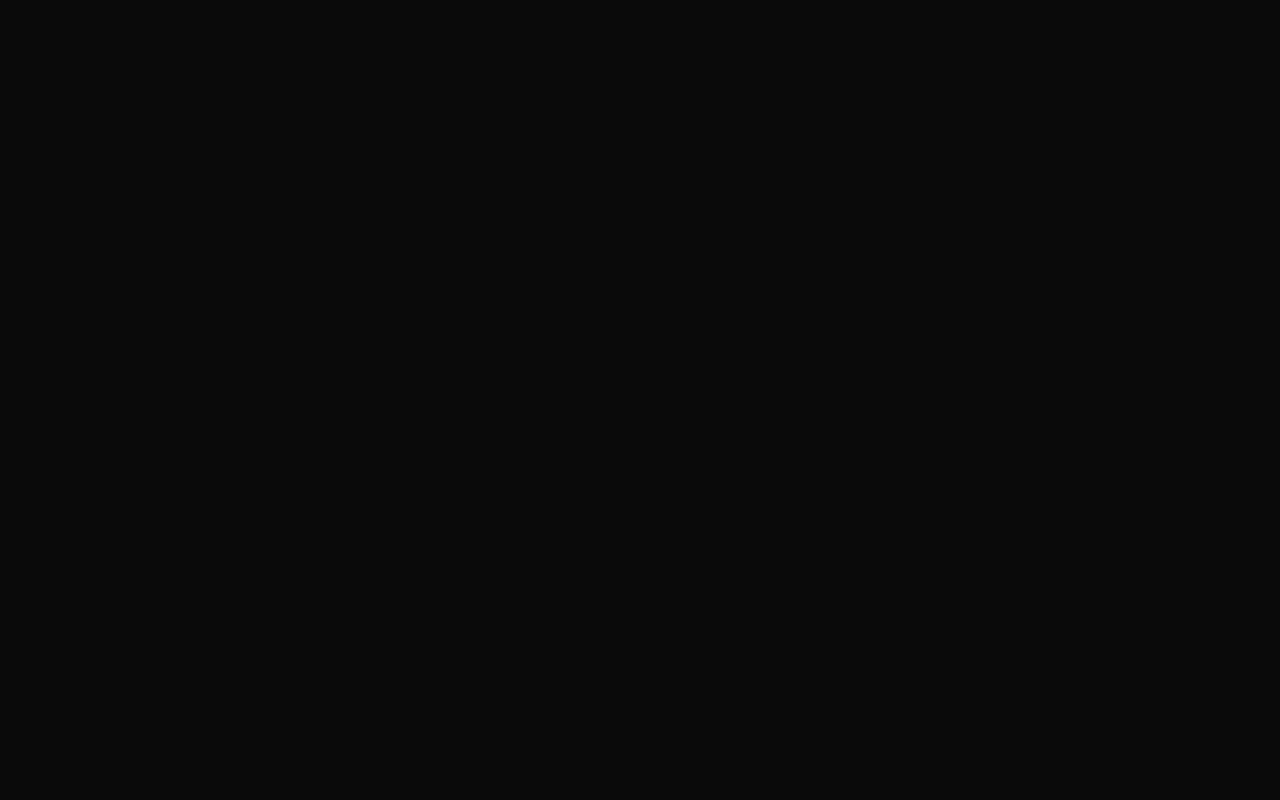
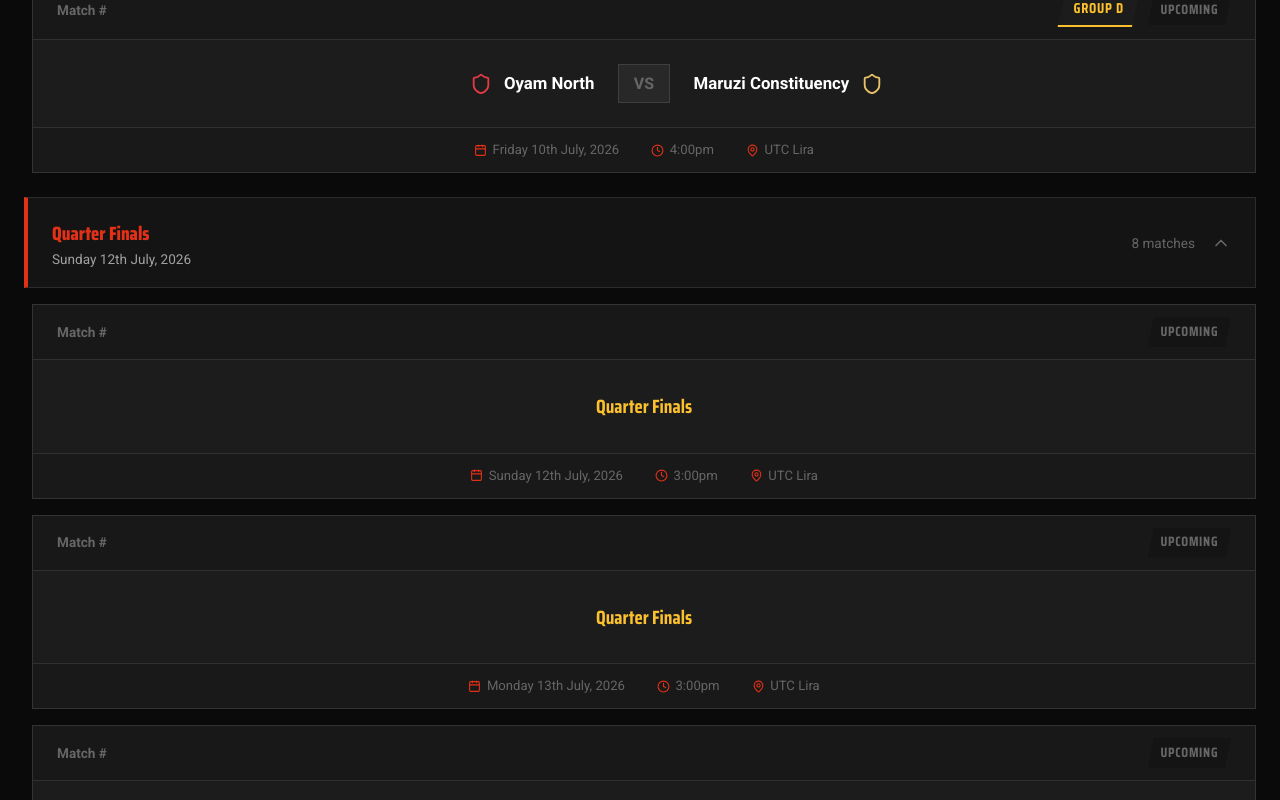
Before and after one commit to amuka-tech/dwogpacu, a React (Vite) app: page /fixtures in a window 1280 px wide. Shown: the part 10241-11041 px from the top of the page. Before the commit the page ends 1144 px from the top, so only its background shows below. Built offline with nearby package versions, Linux system fonts and the light colour scheme.

Commit message:
Fixed missing matches bug on the Fixtures page caused by property mismatch

```diff
--- a/src/pages/Fixtures.jsx
+++ b/src/pages/Fixtures.jsx
@@ -34,7 +34,7 @@ function FixtureCard({ fixture, result }) {
 
       {isKnockout ? (
         <div className="fx-body knockout-body">
-          <div className="knockout-label">{fixture.label || fixture.matchDay}</div>
+          <div className="knockout-label">{fixture.label || fixture.day}</div>
         </div>
       ) : (
         <div className="fx-body">
@@ -103,7 +103,7 @@ function FixtureCard({ fixture, result }) {
 export default function Fixtures() {
   const { fixtures, results } = useTournament();
 
-  const [openDays, setOpenDays] = useState({ 'Match Day 1': true });
+  const [openDays, setOpenDays] = useState({ 'Match Day One': true });
   const [filterGroup, setFilterGroup] = useState('All');
   const [filterVenue, setFilterVenue] = useState('All');
   const [filterStatus, setFilterStatus] = useState('All');
@@ -112,11 +112,11 @@ export default function Fixtures() {
 
   const matchDays = useMemo(() => {
     const order = [
-      'Match Day 1','Match Day 2','Match Day 3','Match Day 4','Match Day 5',
-      'Quarter-Final','Semi-Final (Leg 1)','Semi-Final (Leg 2)',
-      'Third Place','The Final','Charity Match'
+      'Match Day One','Match Day Two','Match Day Three','Match Day Four','Match Day Five',
+      'Quarter Finals', 'Semi Finals',
+      'Final'
     ];
-    return order.filter(d => fixtures.some(f => f.matchDay === d));
+    return order.filter(d => fixtures.some(f => f.day === d));
   }, [fixtures]);
 
   const allTeamNames = useMemo(() => {
@@ -202,7 +202,7 @@ export default function Fixtures() {
         {/* Match Days */}
         <div className="fx-days">
           {matchDays.map(day => {
-            const dayFixtures = filtered.filter(f => f.matchDay === day);
+            const dayFixtures = filtered.filter(f => f.day === day);
             if (dayFixtures.length === 0) return null;
             const isOpen = openDays[day] !== false;
             const dayDate = dayFixtures[0]?.date;
```
